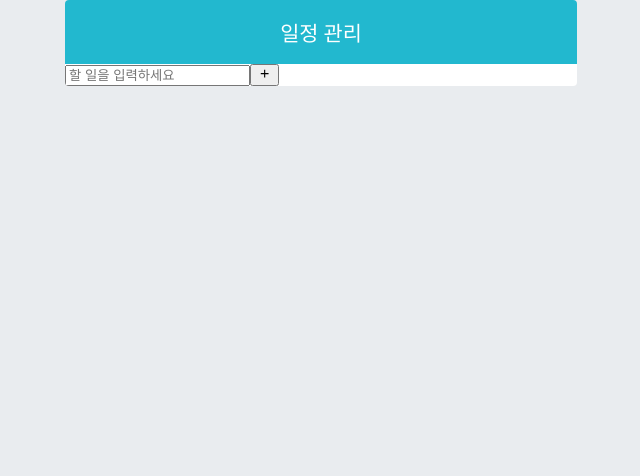
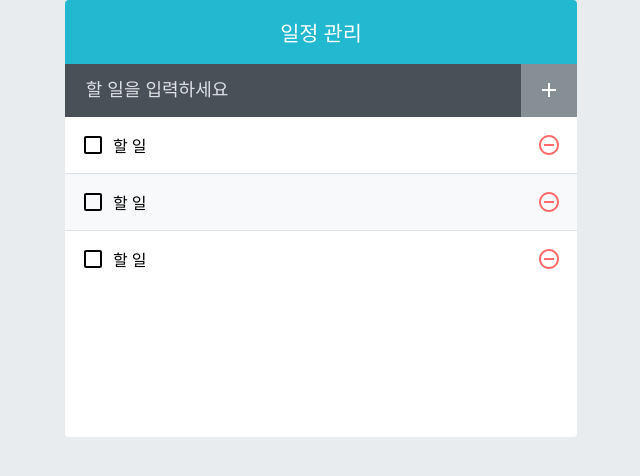
Before and after one commit to teamfroots/react-study, a React (Create React App) app in the folder 10/: page / in a window 1280 px wide. Shown: the top 476 px of the page, without its empty margins (319-959 px from the left). Built offline with nearby package versions, Linux system fonts and the light colour scheme.

Commit message:
스타일링 끝

```diff
--- a/10/src/App.js
+++ b/10/src/App.js
@@ -1,11 +1,13 @@
 import React from 'react';
 import TodoTemplate from './components/TodoTemplate';
 import TodoInsert from './components/TodoInsert';
+import TodoLIst from './components/TodoLIst';
 
 const App = () => {
   return (
     <TodoTemplate>
       <TodoInsert />
+      <TodoLIst />
     </TodoTemplate>
   );
 };
--- a/10/src/components/TodoInsert.scss
+++ b/10/src/components/TodoInsert.scss
@@ -0,0 +1,34 @@
+.TodoInsert {
+  display: flex;
+  background: #495057;
+  input {
+    background: none;
+    outline: none;
+    border: none;
+    padding: 0.8rem 1.3rem;
+    font-size: 1.125rem;
+    line-height: 1.5;
+    color: white;
+    &::placeholder {
+      color: #dee2e6;
+    }
+    flex: 1; // 버튼을 제외한 영역 모두 차지하게 하기
+  }
+  button {
+    background: none;
+    outline: none;
+    border: none;
+    background: #868e96;
+    color: white;
+    padding-left: 1rem;
+    padding-right: 1rem;
+    font-size: 1.5rem;
+    display: flex;
+    align-items: center;
+    cursor: pointer;
+    transition: 0.1 background ease-in;
+    &:hover {
+      background: #adb5db;
+    }
+  }
+}
--- /dev/null
+++ b/10/src/components/TodoLIst.js
@@ -0,0 +1,15 @@
+import React from 'react';
+import TodoListItem from './TodoListItem';
+import './TodoList.scss';
+
+const TodoLIst = () => {
+  return (
+    <div className="TodoList">
+      <TodoListItem />
+      <TodoListItem />
+      <TodoListItem />
+    </div>
+  );
+};
+
+export default TodoLIst;
--- /dev/null
+++ b/10/src/components/TodoList.scss
@@ -0,0 +1,5 @@
+.TodoList {
+  min-height: 320px;
+  max-height: 513px;
+  overflow-y: auto;
+}
--- /dev/null
+++ b/10/src/components/TodoListItem.js
@@ -0,0 +1,23 @@
+import React from 'react';
+import {
+  MdCheckBoxOutlineBlank,
+  MdCheckBox,
+  MdRemoveCircleOutline,
+} from 'react-icons/md';
+import './TodoListItem.scss';
+
+const TodoListItem = () => {
+  return (
+    <div className="TodoListItem">
+      <div className="checkbox">
+        <MdCheckBoxOutlineBlank />
+        <div class="text">할 일</div>
+      </div>
+      <div className="remove">
+        <MdRemoveCircleOutline />
+      </div>
+    </div>
+  );
+};
+
+export default TodoListItem;
--- /dev/null
+++ b/10/src/components/TodoListItem.scss
@@ -0,0 +1,44 @@
+.TodoListItem {
+  padding: 1rem;
+  display: flex;
+  align-items: center;
+  &:nth-child(even) {
+    background: #f8f9fa;
+  }
+  .checkbox {
+    cursor: pointer;
+    flex: 1; //차지할 수 있는 영역 모두 차지
+    display: flex;
+    align-items: center;
+    svg {
+      font-size: 1.5rem;
+    }
+    .text {
+      margin-left: 0.5rem;
+      flex: 1;
+    }
+    &.checked {
+      svg {
+        color: #22b8cf;
+      }
+      .text {
+        color: #adb5bd;
+        text-decoration: line-through;
+      }
+    }
+  }
+  .remove {
+    display: flex;
+    align-items: center;
+    font-size: 1.5rem;
+    color: #ff6b6b;
+    cursor: pointer;
+    &:hover {
+      color: #ff8787;
+    }
+  }
+  // 리스트 엘리먼트 사이에 테두리 넣기
+  & + & {
+    border-top: 1px solid #dee2e6;
+  }
+}
```
